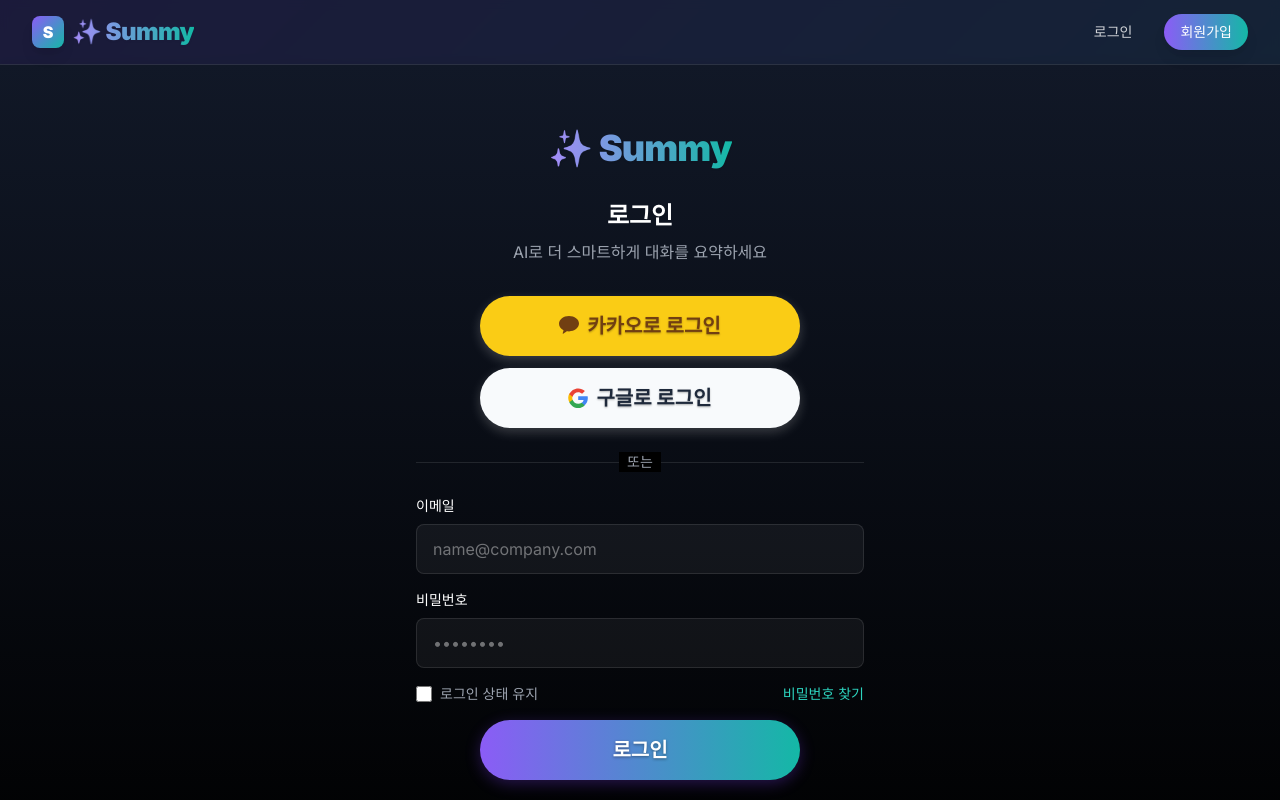
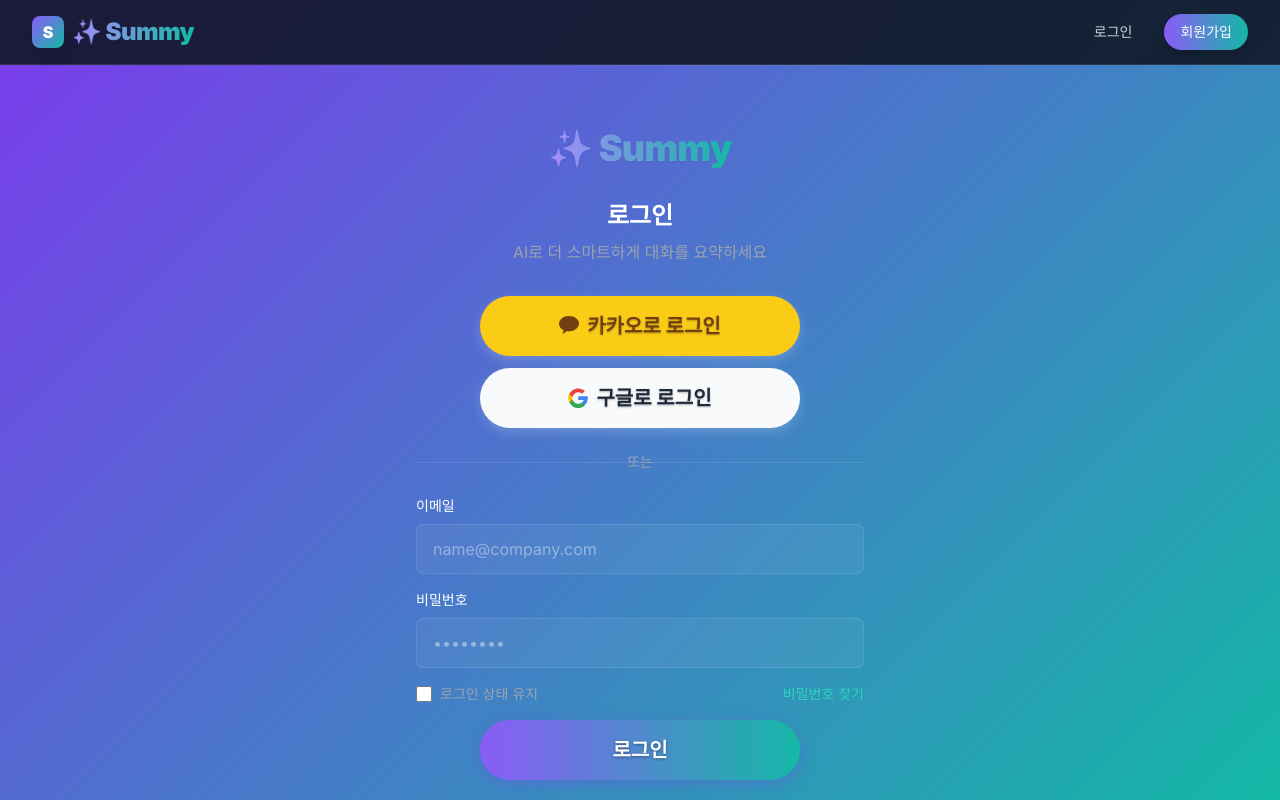
Before and after one commit to FLYLIKEB/summy, a Next.js app: page /login in a window 1280 px wide. Shown: the top 800 px of the page. Built offline with nearby package versions, Linux system fonts and the light colour scheme; no server answers; a web font is replaced by a local one.

Commit message:
Fix: 로그인/회원가입 페이지 배경 설정 제거로 일관성 유지

```diff
--- a/app/login/page.tsx
+++ b/app/login/page.tsx
@@ -51,7 +51,7 @@ export default function LoginPage() {
   }
 
   return (
-    <div className="min-h-screen bg-gradient-to-b from-gray-900 to-black text-white">
+    <div className="min-h-screen text-white">
       <div className="section-container py-16">
         <div className="max-w-md mx-auto">
           <div className="text-center mb-8">
@@ -88,7 +88,7 @@ export default function LoginPage() {
                 <div className="w-full border-t border-white/10"></div>
               </div>
               <div className="relative flex justify-center text-sm">
-                <span className="px-2 bg-black text-gray-400">또는</span>
+                <span className="px-2 bg-transparent text-gray-400">또는</span>
               </div>
             </div>
 
--- a/app/signup/page.tsx
+++ b/app/signup/page.tsx
@@ -52,7 +52,7 @@ export default function SignupPage() {
   }
 
   return (
-    <div className="min-h-screen bg-gradient-to-b from-gray-900 to-black text-white">
+    <div className="min-h-screen text-white">
       <div className="section-container py-16">
         <div className="max-w-md mx-auto">
           <div className="text-center mb-8">
@@ -89,7 +89,7 @@ export default function SignupPage() {
                 <div className="w-full border-t border-white/10"></div>
               </div>
               <div className="relative flex justify-center text-sm">
-                <span className="px-2 bg-black text-gray-400">또는</span>
+                <span className="px-2 bg-transparent text-gray-400">또는</span>
               </div>
             </div>
 
```
